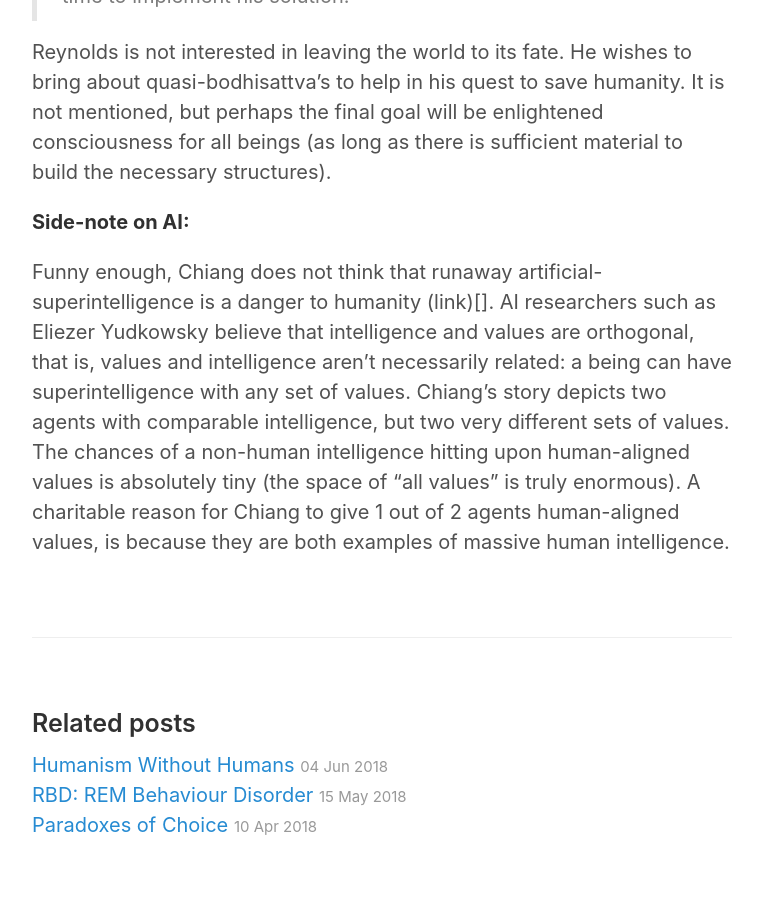
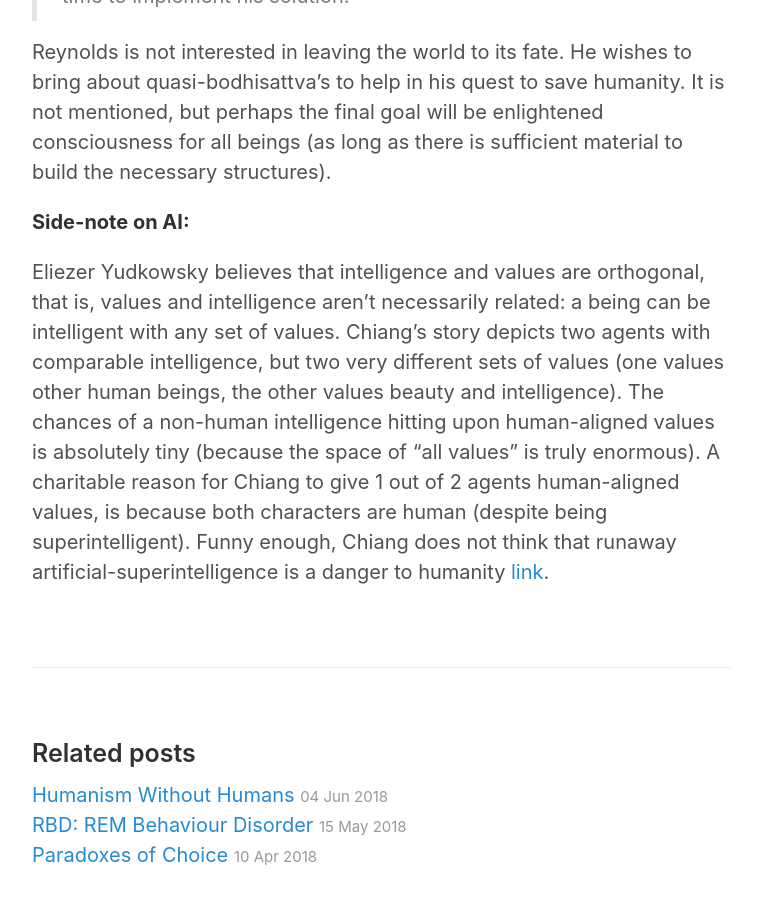
Before and after one commit to matthewsouthey/matthewsouthey.github.io, a Jekyll site: the page built from _posts/2018-06-14-understand.md, in a window 1280 px wide and 900 px high, scrolled down 3006 px. Shown: the whole window, without its empty margins (258-1020 px from the left). Built offline with Jekyll 4.4.1, drawn with Linux system fonts in a browser that asks for light colours; our own code applies the rules of GitHub Pages for plain Markdown files; comment, search, counter and statistics services are not loaded; some of the changed lines change nothing that is shown; some of the changed text lies outside the part shown.

Commit message:
Update 2018-06-14-understand.md

```diff
--- a/_posts/2018-06-14-understand.md
+++ b/_posts/2018-06-14-understand.md
@@ -3,9 +3,9 @@ published: true
 comments: true
 title: 'Sci-fi: Bodhisattvas and "Understand"'
 ---
-DISCLAIMER: I highly recommend reading Chiang’s story, it’s fairly short, and absolutely fantastic. The worst sort of story-ruining follows (spoilers + analysis). You’ve been warned.
+DISCLAIMER: I highly recommend reading Chiang’s story, it’s fairly short, and absolutely fantastic. The worst sort of story-ruining follows. You’ve been warned.
 
-Ted Chiang is a relative newcomer to SF, writing technical computer manuals as his day job. However, Chiang has been very succesful, his succinct and potent stories have garnered multiple accolades. His short story, _Story of your Life_, was made into the Denis Villeneuve film Arrival.
+Ted Chiang is a relative newcomer to SF, writing technical computer manuals as his day job. However, Chiang has been very succesful, his succinct and potent stories have garnered multiple accolades. His short story, _Story of your Life_, was made into the Denis Villeneuve film _Arrival_.
 
 What I find most remarkable about Chiang’s stories is that they are almost completely driven by a core idea, with the narrative being a scaffolding to support the central concept. The story offers a first-person view of what it might feel like to acquire drastically increased intelligence, and therefore, greatly increased ability to solve problems and capacities for action.
 
@@ -39,4 +39,4 @@ Reynolds is not interested in leaving the world to its fate. He wishes to bring
 
 **Side-note on AI:**
 
-Funny enough, Chiang does not think that runaway artificial-superintelligence is a danger to humanity (link)[]. AI researchers such as Eliezer Yudkowsky believe that intelligence and values are orthogonal, that is, values and intelligence aren’t necessarily related: a being can have superintelligence with any set of values. Chiang’s story depicts two agents with comparable intelligence, but two very different sets of values. The chances of a non-human intelligence hitting upon human-aligned values is absolutely tiny (the space of “all values” is truly enormous). A charitable reason for Chiang to give 1 out of 2 agents human-aligned values, is because they are both examples of massive human intelligence.
+Eliezer Yudkowsky believes that intelligence and values are orthogonal, that is, values and intelligence aren’t necessarily related: a being can be intelligent with any set of values. Chiang’s story depicts two agents with comparable intelligence, but two very different sets of values (one values other human beings, the other values beauty and intelligence). The chances of a non-human intelligence hitting upon human-aligned values is absolutely tiny (because the space of “all values” is truly enormous). A charitable reason for Chiang to give 1 out of 2 agents human-aligned values, is because both characters are human (despite being superintelligent). Funny enough, Chiang does not think that runaway artificial-superintelligence is a danger to humanity [link](http://slatestarcodex.com/2018/01/15/maybe-the-real-superintelligent-ai-is-extremely-smart-computers/).
```
